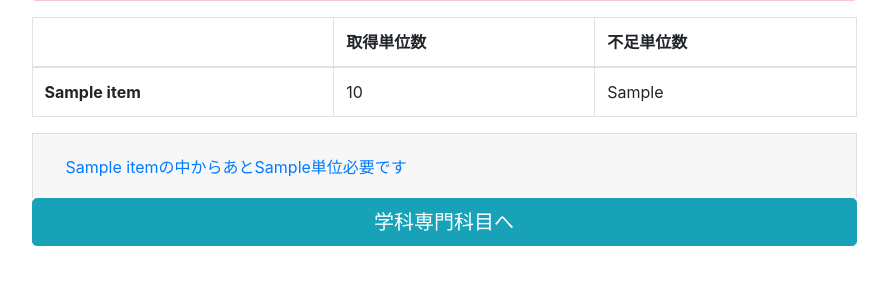
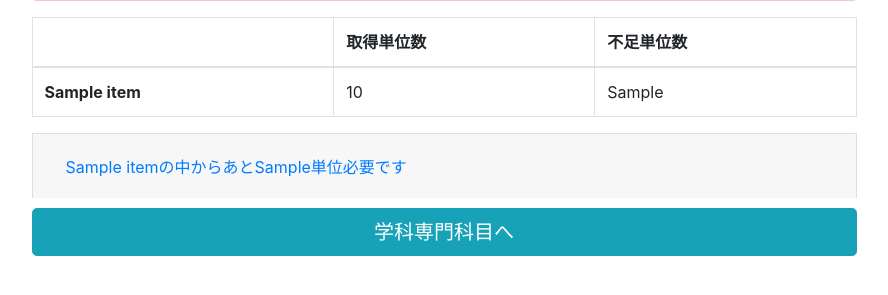
Before and after one commit to lelufig/credit-calculator, a Flask app: template templates/common_result.html in a window 1280 px wide. Shown: the part 204-499 px from the top of the page, without its empty margins (196-1084 px from the left). Run offline with Flask 2, Linux system fonts and the light colour scheme; the template is opened without the code that fills it: most values are stand-ins (such as "Sample title", 1, 10 or a date in 2020); some libraries are stand-ins or nearby versions.

Commit message:
_(:3」∠)_ ボタンの上下のマージンを追加

```diff
--- a/static/css/calc.css
+++ b/static/css/calc.css
@@ -55,3 +55,7 @@ input.form-narrow {
   font-size: 24px;
   font-weight: bold;
 }
+
+.btn-vertical-margin {
+  margin: 10px auto 10px;
+}
--- a/templates/common.html
+++ b/templates/common.html
@@ -60,7 +60,7 @@
           </tbody>
         </table>
 
-        <button type="submit" class="btn btn-info btn-lg btn-block">計算</button>
+        <button type="submit" class="btn btn-info btn-lg btn-block btn-vertical-margin">計算</button>
       </form>
 
     </div>
--- a/templates/common_result.html
+++ b/templates/common_result.html
@@ -66,7 +66,7 @@
           {% endif %}
           {% endfor %}
         </div>
-        <button onclick="location.href='/faculty/{{ department }}/{{ cource }}/{{ chinese }}/{{ common_sum }}'" class="btn btn-info btn-lg btn-block">学科専門科目へ</button>
+        <button onclick="location.href='/faculty/{{ department }}/{{ cource }}/{{ chinese }}/{{ common_sum }}'" class="btn btn-info btn-lg btn-block btn-vertical-margin">学科専門科目へ</button>
       </div>
     </div>
   </div>
--- a/templates/faculty_common.html
+++ b/templates/faculty_common.html
@@ -119,7 +119,7 @@
           </tbody>
 
         </table>
-        <button type="submit" class="btn btn-info btn-lg btn-block">計算</button>
+        <button type="submit" class="btn btn-info btn-lg btn-block btn-vertical-margin">計算</button>
 
       </form>
 
--- a/templates/form.html
+++ b/templates/form.html
@@ -62,7 +62,7 @@
           </div>
         </div>
 
-        <button type="submit" class="btn btn-info btn-lg btn-block">次へ</button>
+        <button type="submit" class="btn btn-info btn-lg btn-block btn-vertical-margin">次へ</button>
       </form>
 
     </div>
--- a/templates/top.html
+++ b/templates/top.html
@@ -10,7 +10,7 @@
         <p class="top-p">保存したい場合は、スクショや写真をとってください。</p>
         <p class="top-p">卒業研究のため、最後にアンケートにご協力お願いします。</p>
 
-        <button onclick="location.href='/form'" class="btn btn-info btn-lg btn-block">単位計算をはじめる</button>
+        <button onclick="location.href='/form'" class="btn btn-info btn-lg btn-block btn-vertical-margin">単位計算をはじめる</button>
       </div>
     </div>
   </div>
```
